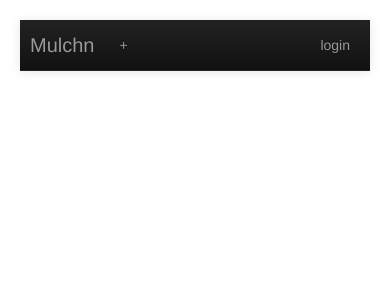
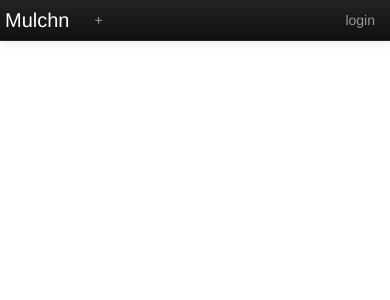
Before and after one commit to milkypostman/mulchn, a Python web app: template templates/base.html in a window 390 px wide. Shown: the top 300 px of the page. Run offline with Jinja, Linux system fonts and the light colour scheme; the template is opened without the code that fills it, so the values that code supplies are empty.

Commit message:
cleanup some css for phone viewing

```diff
--- a/static/css/site.css
+++ b/static/css/site.css
@@ -1,34 +1,13 @@
 body {
     background: #fff;
     padding-top: 60px;
-}
-
-@media (max-width: 979px) {
-    body {
-        padding-top: 20px;
-    }
-    .navbar-fixed-top .navbar-inner {
-        /* padding: 0px; */
-    }
-
-    .navbar-fixed-top {
-        margin-left: 0px;
-        margin-right: 0px;
-    }
-}
-
-@media (max-width: 767px)
-bootstrap-responsive.min.css:9
-.navbar-fixed-top, .navbar-fixed-bottom, .navbar-static-top
-#add_answer {
-    cursor: pointer;
 }
 
 .navbar-inner {
 }
 
 .questions {
-    /* padding-top: 10px; */
+/* padding-top: 10px; */
 }
 
 .container {
@@ -37,8 +16,8 @@ bootstrap-responsive.min.css:9
 }
 
 .question-section {
-    /* max-width: 352px; */
-    /* margin: 0px auto; */
+/* max-width: 352px; */
+/* margin: 0px auto; */
 }
 
 .answers {
@@ -66,5 +45,33 @@ bootstrap-responsive.min.css:9
     font-size: 120%;
     font-weight: bold;
     margin: 0 5px;
-    /* margin: 3px; */
+/* margin: 3px; */
 }
+
+
+@media (max-width: 980px) {
+    .navbar-fixed-top .navbar-inner {
+        padding: 0px;
+    }
+
+    .navbar-fixed-top {
+        margin-left: 0px;
+        margin-right: 0px;
+        position: fixed;
+    }
+}
+
+@media (max-width: 768px) {
+    body {
+        padding: 0px;
+    }
+    .container {
+        max-width: none;
+        width: auto;
+        /* margin: 0; */
+    }
+    .navbar-fixed-top {
+        position: static;
+        margin-bottom: 0;
+    }
+}
```
